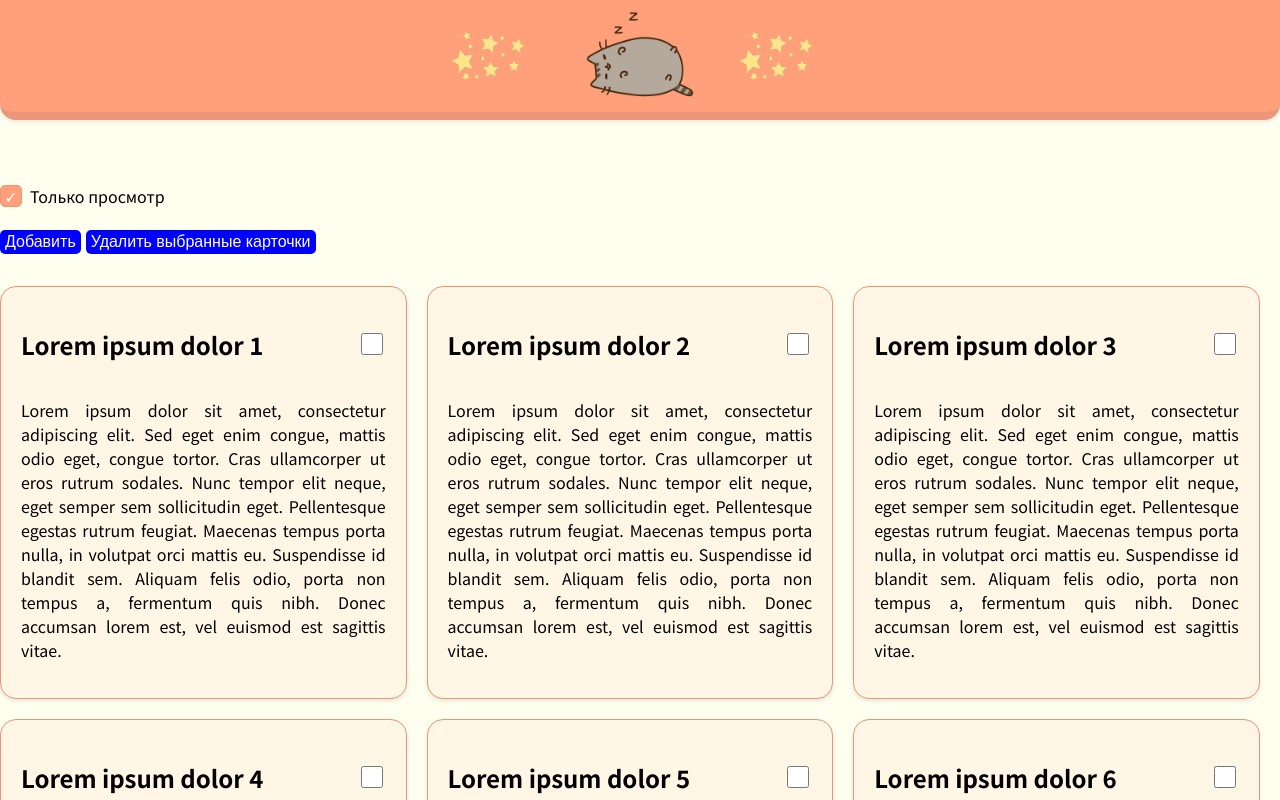
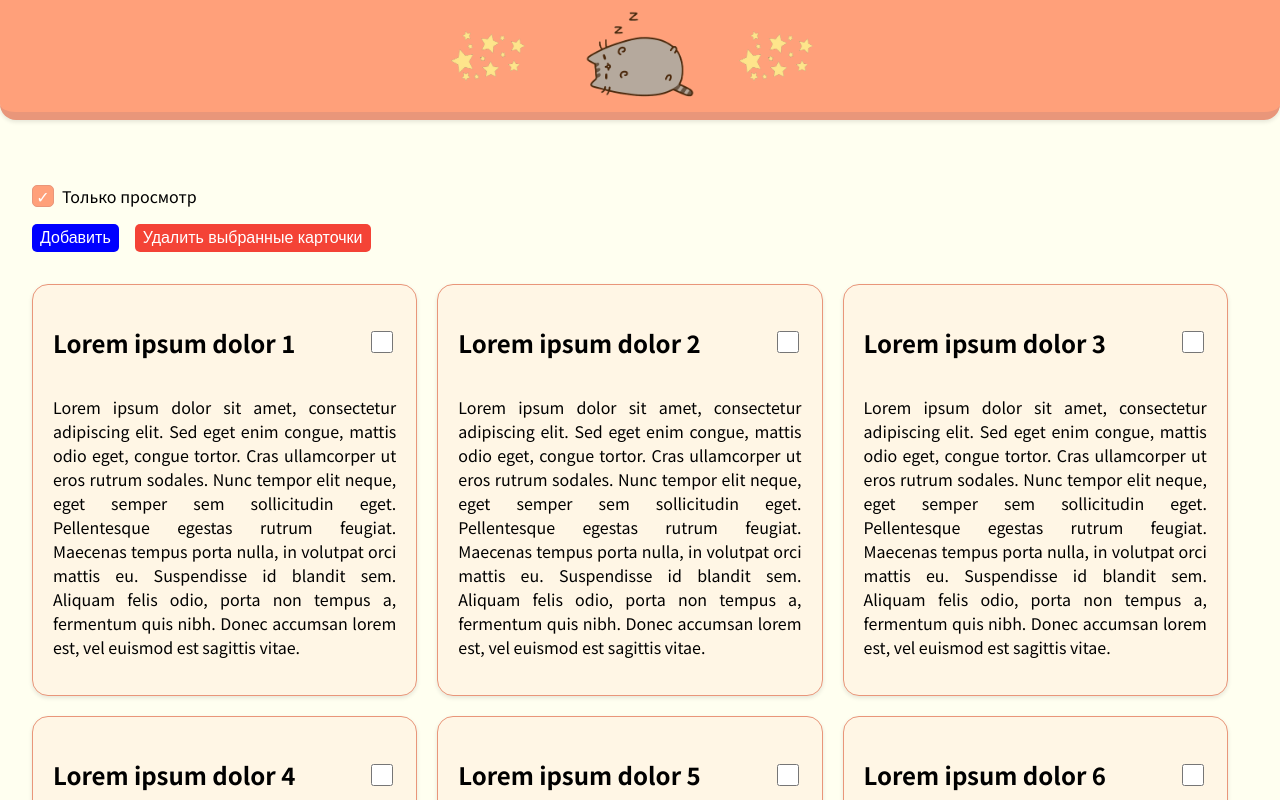
Before and after one commit to NadyaKir/React, a React (Create React App) app: page / in a window 1280 px wide. Shown: the top 800 px of the page. Built offline with nearby package versions, Linux system fonts and the light colour scheme.

Commit message:
Delete cards button styled

```diff
--- a/src/App.js
+++ b/src/App.js
@@ -9,6 +9,7 @@ import Delete from './components/Delete/Delete';
 import Add from './components/Add/Add';
 import Modal from './components/Modal/Modal';
 
+import { Wrapper } from './components/UI/Wrapper.styled';
 import { Button } from './components/UI/Button.styled';
 
 const ITEMS = [
@@ -113,6 +114,7 @@ function App() {
     <Fragment>
       <Header />
       <Container>
+        <Wrapper>
           <ViewOnlyCheckbox readOnly={readOnly} readOnlyHandler={readOnlyHandler} />
           <Button onClick={handleAddClick}>Добавить</Button>
           <Delete handleDeleteCards={handleDeleteCards}></Delete>
@@ -123,12 +125,13 @@ function App() {
             readOnly={readOnly}
             handleDeleteCards={handleDeleteCards}
           />
-        {isAddModalOpen && ( // Условный рендеринг модального окна
+          {isAddModalOpen && (
             <Modal closeModal={() => setIsAddModalOpen(false)}>
               <h3>Добавление карточки</h3>
               <Add handleAdd={handleAdd} />
             </Modal>
           )}
+        </Wrapper>
       </Container>
     </Fragment>
   );
--- a/src/components/CardList/CardList.styled.js
+++ b/src/components/CardList/CardList.styled.js
@@ -4,7 +4,7 @@ export const Wrapper = styled.div`
   display: flex;
   flex-wrap: wrap;
   gap: 20px;
-  margin-top: 2em;
+  margin: 2em 0;
 
   @media screen and (max-width: 1180px) {
     justify-content: space-between;
@@ -12,5 +12,6 @@ export const Wrapper = styled.div`
 
   @media screen and (max-width: 750px) {
     justify-content: center;
+    flex-direction: column;
   }
 `;
--- a/src/components/Delete/Delete.js
+++ b/src/components/Delete/Delete.js
@@ -1,7 +1,11 @@
 import { Button } from '../UI/Button.styled';
 
 const Delete = ({ handleDeleteCards }) => {
-  return <Button onClick={handleDeleteCards}>Удалить выбранные карточки</Button>;
+  return (
+    <Button delete="true" onClick={handleDeleteCards}>
+      Удалить выбранные карточки
+    </Button>
+  );
 };
 
 export default Delete;
--- a/src/components/UI/Button.styled.js
+++ b/src/components/UI/Button.styled.js
@@ -4,10 +4,10 @@ export const Button = styled.button`
   background-color: #0000ff;
   color: white;
   border: none;
-  padding: 3px 5px;
+  padding: 0.3em 0.5em;
   font-size: 16px;
   border-radius: 5px;
-  margin-right: 5px;
+  margin-right: 1em;
   transition: opacity 0.3s ease;
   cursor: pointer;
 
@@ -19,18 +19,32 @@ export const Button = styled.button`
     props.edit &&
     css`
       display: ${(props) => (props.isEditing ? 'none' : 'block')};
+      margin-right: 0.5em;
       background-color: #60391d;
     `}
 
   ${(props) =>
     props.save &&
     css`
+      margin-right: 0.5em;
       background-color: #4caf50;
     `}
 
   ${(props) =>
     props.cancel &&
     css`
+      margin-right: 0;
       background-color: #f44336;
     `};
+
+  ${(props) =>
+    props.delete &&
+    css`
+      margin-right: 0;
+      background-color: #f44336;
+
+      @media screen and (max-width: 418px) {
+        margin-top: 1em;
+      }
+    `};
 `;
--- /dev/null
+++ b/src/components/UI/Wrapper.styled.js
@@ -0,0 +1,5 @@
+import styled from 'styled-components';
+
+export const Wrapper = styled.div`
+  margin: 0 2em;
+`;
--- a/src/components/ViewOnlyCheckbox/ViewOnlyCheckbox.styled.js
+++ b/src/components/ViewOnlyCheckbox/ViewOnlyCheckbox.styled.js
@@ -3,7 +3,7 @@ import styled from 'styled-components';
 export const ViewOnlyCheckboxWrapper = styled.label`
   display: flex;
   align-items: center;
-  margin-bottom: 20px;
+  margin: 1em 0;
   cursor: pointer;
 `;
 
```
Lines whose indentation alone changed are shown as unchanged.
